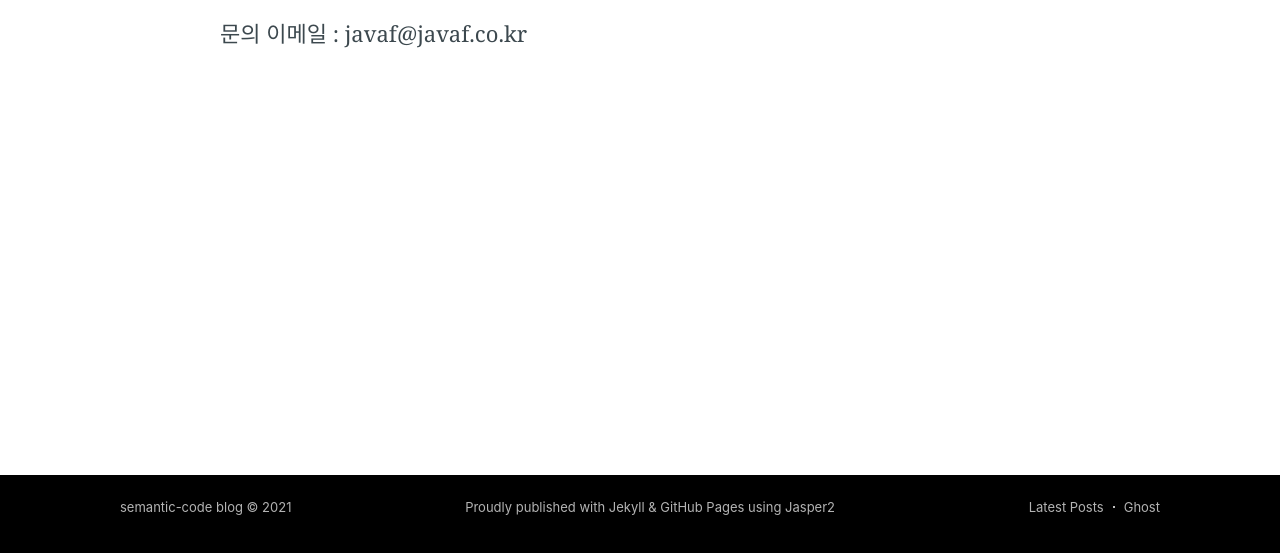
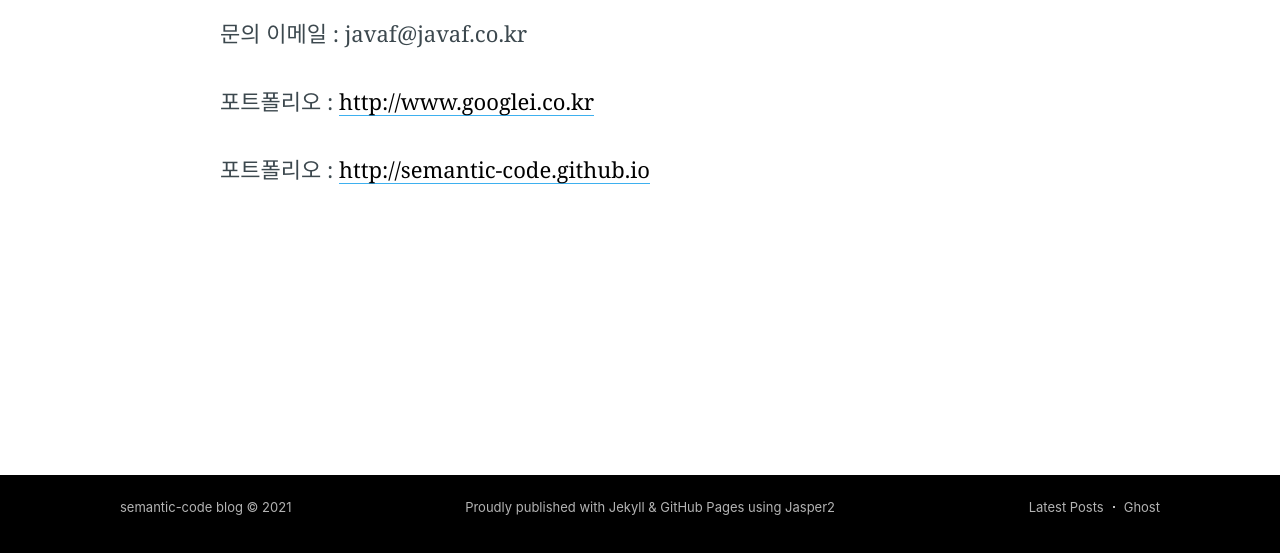
Before and after one commit to semantic-code/-GitHubPage-, a website: page about/index.html in a window 1280 px wide. Shown: the part 221-774 px from the top of the page. Drawn offline with nearby package versions, Linux system fonts and the light colour scheme; some packages are replaced by stand-ins of ours; a script that the page names is missing.

Commit message:
Update index.html
포트폴리오 추가

```diff
--- a/about/index.html
+++ b/about/index.html
@@ -171,7 +171,8 @@ into the {body} of the default.hbs template -->
 
             <section class="post-full-content">
                 <p>문의 이메일 : javaf@javaf.co.kr</p>
-
+                <p>포트폴리오 : <a href="http://www.googlei.co.kr">http://www.googlei.co.kr</a></p>
+                <p>포트폴리오 : <a href="http://semantic-code.github.io">http://semantic-code.github.io</a></p>
             </section>
 
         </article>
```
